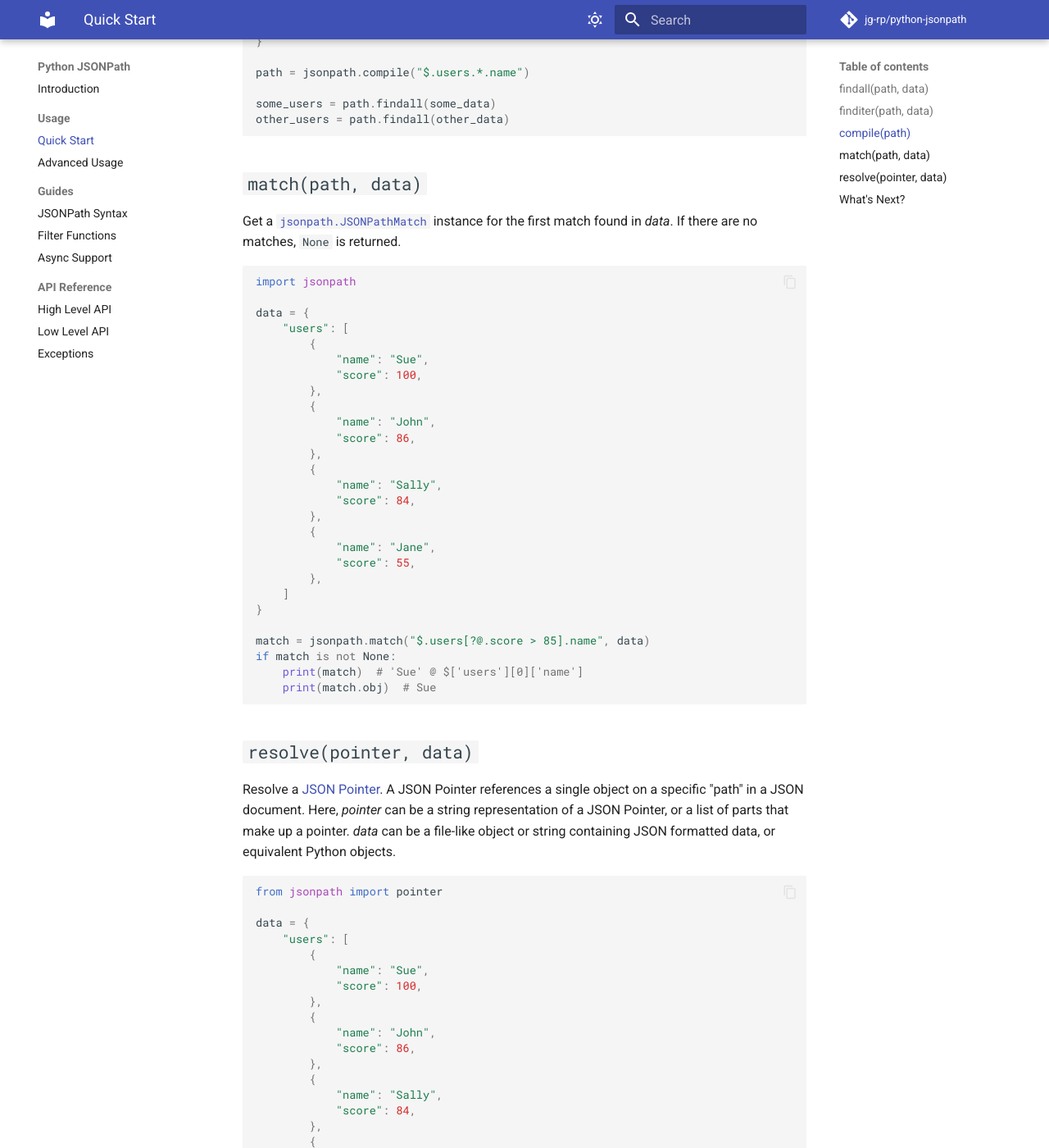
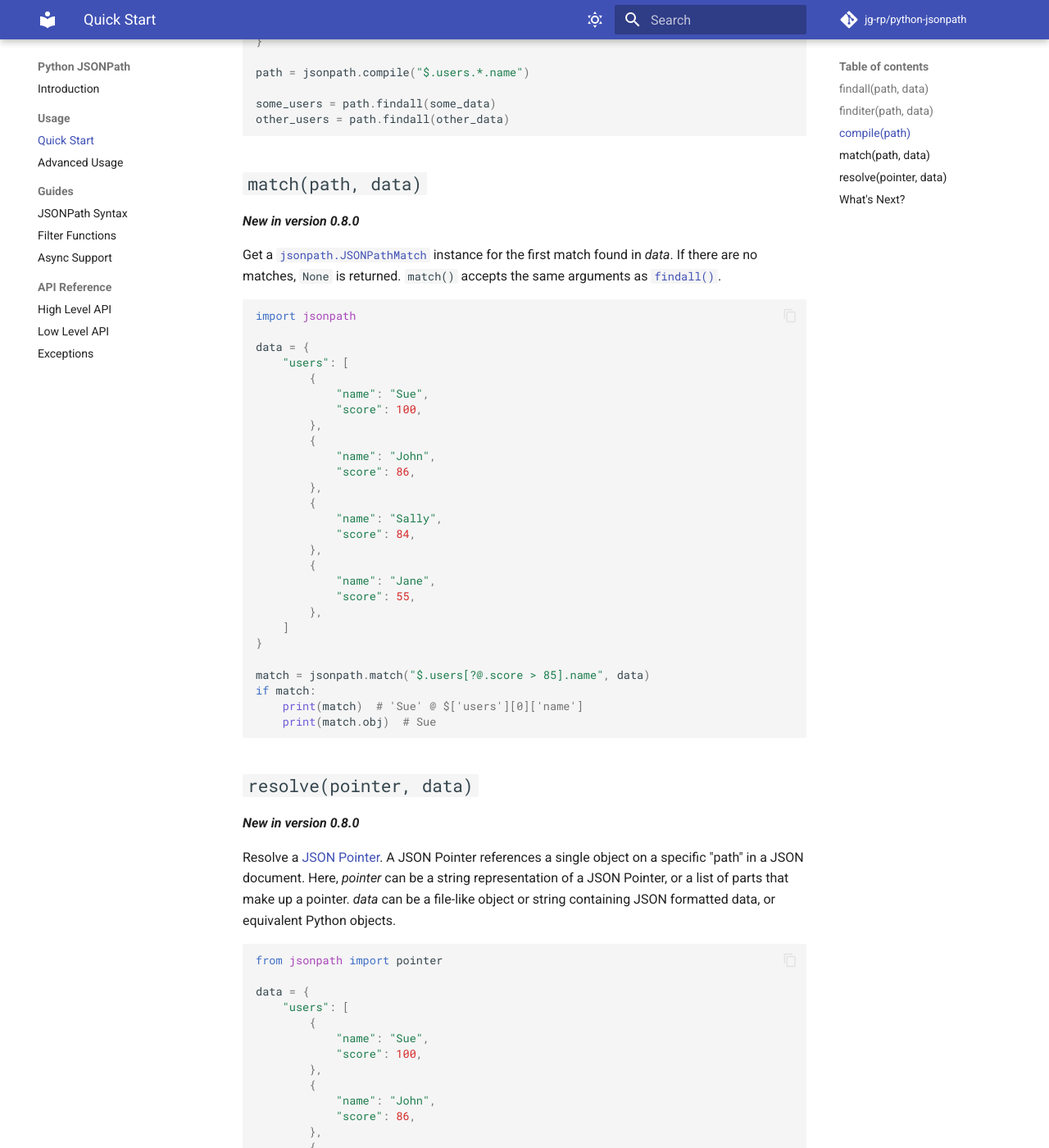
Before and after one commit to jg-rp/python-jsonpath, an MkDocs documentation site: the page built from docs/quickstart.md, in a window 1280 px wide and 1400 px high, scrolled down 2884 px. Shown: the whole window at 82% size. Built offline with MkDocs 1.6.1 and Material for MkDocs 9.7.7, drawn with Linux system fonts in a browser that asks for light colours; comment, search, counter and statistics services are not loaded.

Commit message:
Tweak docs.

````diff
--- a/docs/quickstart.md
+++ b/docs/quickstart.md
@@ -135,7 +135,9 @@ other_users = path.findall(other_data)
 
 ## `match(path, data)`
 
-Get a [`jsonpath.JSONPathMatch`](api.md#jsonpath.JSONPathMatch) instance for the first match found in _data_. If there are no matches, `None` is returned.
+**_New in version 0.8.0_**
+
+Get a [`jsonpath.JSONPathMatch`](api.md#jsonpath.JSONPathMatch) instance for the first match found in _data_. If there are no matches, `None` is returned. `match()` accepts the same arguments as [`findall()`](#findall).
 
 ```python
 import jsonpath
@@ -162,12 +164,14 @@ data = {
 }
 
 match = jsonpath.match("$.users[?@.score > 85].name", data)
-if match is not None:
+if match:
     print(match)  # 'Sue' @ $['users'][0]['name']
     print(match.obj)  # Sue
 ```
 
 ## `resolve(pointer, data)`
+
+**_New in version 0.8.0_**
 
 Resolve a [JSON Pointer](https://datatracker.ietf.org/doc/html/rfc6901). A JSON Pointer references a single object on a specific "path" in a JSON document. Here, _pointer_ can be a string representation of a JSON Pointer, or a list of parts that make up a pointer. _data_ can be a file-like object or string containing JSON formatted data, or equivalent Python objects.
 
````
